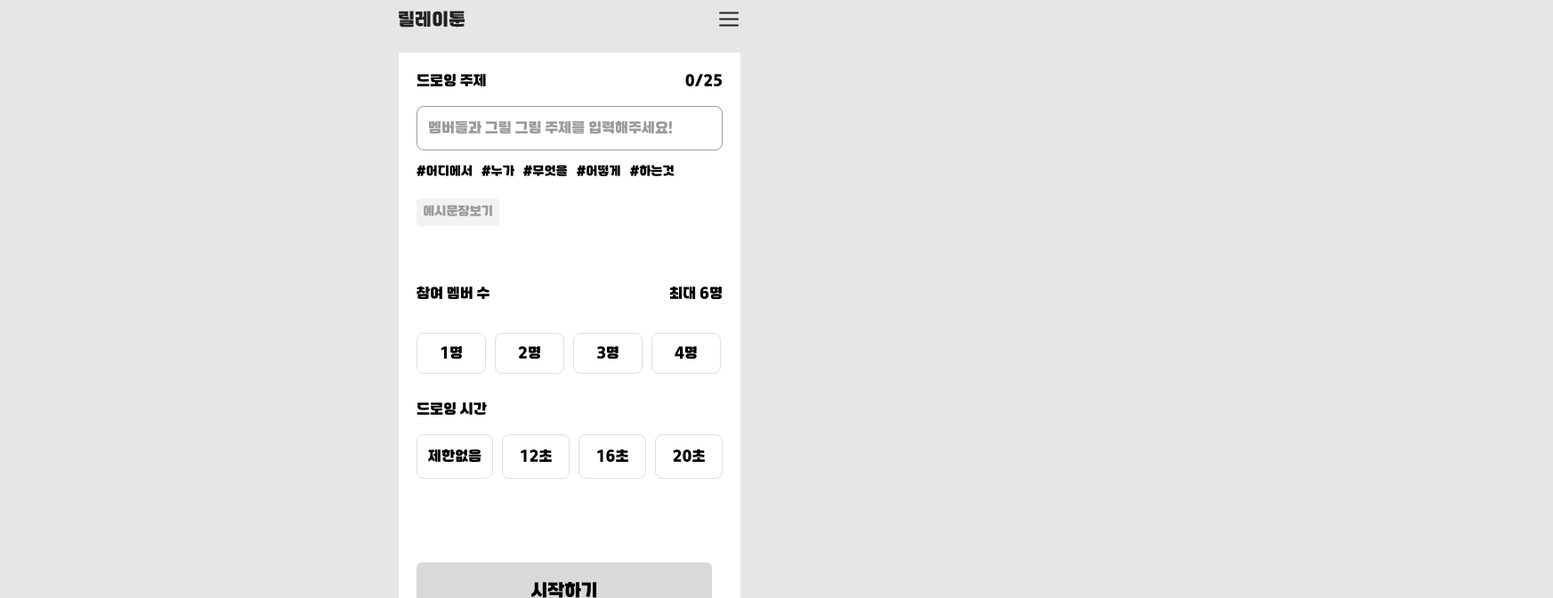
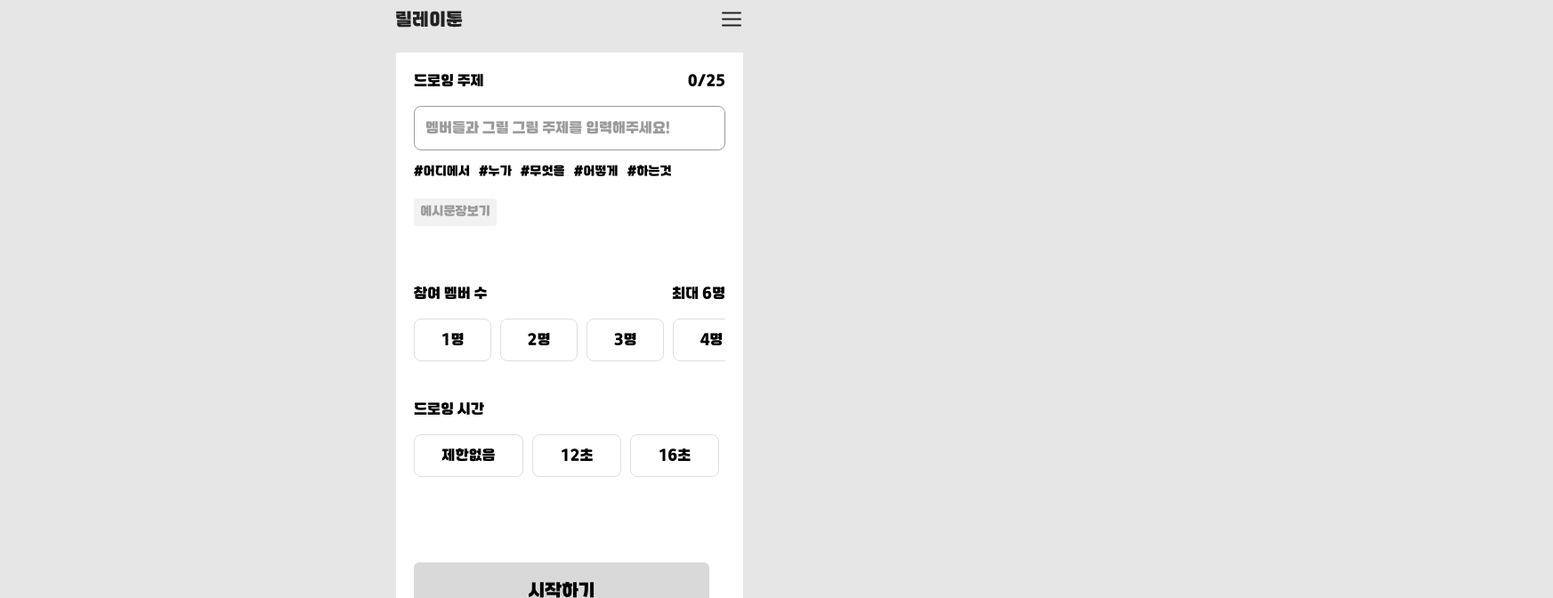
Before and after one commit to relay-toon/front, a Next.js app: page /create-room in a window 1280 px wide. Shown: the top 672 px of the page at 89% size, 1745 px wide, since content can reach past the window. Built offline with nearby package versions, Linux system fonts and the light colour scheme.

Commit message:
feature: activate & deactivate LargeBtn on create-room

```diff
--- a/package.json
+++ b/package.json
@@ -12,6 +12,7 @@
     "next": "14.2.1",
     "react": "^18",
     "react-dom": "^18",
+    "react-hook-form": "^7.51.3",
     "tailwind-scrollbar-hide": "^1.1.7"
   },
   "devDependencies": {
--- a/src/app/(main)/create-room/page.tsx
+++ b/src/app/(main)/create-room/page.tsx
@@ -2,13 +2,22 @@
 import LargeBtn from '@/src/components/LargeBtn';
 import { useEffect, useRef, useState } from 'react';
 import { moseoverHandler, timeSetMoseoverHandler } from './action';
+import { useForm, SubmitHandler } from 'react-hook-form';
+
+interface subjectValue {
+  drawingSubject: string;
+}
 
 export default function CreateRoom() {
+  const { register, handleSubmit } = useForm<subjectValue>();
   const [subjectText, setSubjectText] = useState('');
+  const [memberOption, setMemberOption] = useState(false);
+  const [timeOption, setTimeOption] = useState(false);
+
   const maxLength = 25;
   let hashtagArr = ['#어디에서', '#누가', '#무엇을', '#어떻게', '#하는것'];
+  let memberNumArr = new Array(6).fill(0);
   let drawingTime = ['제한없음', '12초', '16초', '20초'];
-  let memberNumArr = new Array(6).fill(0);
   const sliderRef = useRef<HTMLDivElement>(null);
   const timeSetSliderRef = useRef<HTMLDivElement>(null);
 
@@ -51,9 +60,16 @@ export default function CreateRoom() {
       }
     };
   }, []);
+  const handleSubjectTextChange = (e: React.ChangeEvent<HTMLInputElement>) => {
+    setSubjectText(e.target.value);
+  };
+  const onSubmit: SubmitHandler<subjectValue> = ({ drawingSubject }) => {};
+
+  const handleMemberCheck = () => [setMemberOption(true)];
+  const handleTimeCheck = () => [setTimeOption(true)];
 
   return (
-    <div className="max-w-sm mt-[23.5px] p-5 bg-white custom-waguri-font">
+    <div className="w-[390px] mt-[23.5px] p-5 bg-white custom-waguri-font h-[844px]">
       <div className="flex flex-col">
         <div className="flex justify-between">
           <span>드로잉 주제</span>
@@ -61,11 +77,16 @@ export default function CreateRoom() {
             {subjectText.length}/{maxLength}
           </span>
         </div>
+        <form onSubmit={handleSubmit(onSubmit)} className="w-screen mt-[16px]">
           <input
-          className="p-3 rounded-lg border border-[#9B9B9B] placeholder:text-[#9B9B9B] mt-[16px]"
+            {...register('drawingSubject', { required: true })}
+            className="w-[350px] p-3 rounded-lg border border-[#9B9B9B] placeholder:text-[#9B9B9B] "
             type="text"
+            value={subjectText}
+            onChange={handleSubjectTextChange}
             placeholder="멤버들과 그릴 그림 주제를 입력해주세요!"
           />
+        </form>
         <div className="flex gap-[10px] text-sm mt-[14px]">
           {hashtagArr.map((hashtag, index) => (
             <div key={`${hashtag}-${index}`}>
@@ -74,7 +95,8 @@ export default function CreateRoom() {
           ))}
         </div>
         <div className="flex justify-center items-center w-[93px] h-[31px] rounded-[4px] bg-[#F2F2F2] text-sm mt-[20px]">
-          <span className="text-[#9B9B9B]">예시문장보기</span>
+          <button className="text-[#9B9B9B]">예시문장보기</button>
+          {/* 예시문장 들어갈 곳 */}
         </div>
       </div>
       <div className="h-[94px] mt-[64px] " onWheel={moseoverHandler}>
@@ -82,34 +104,29 @@ export default function CreateRoom() {
           <span>참여 멤버 수</span>
           <span>최대 6명</span>
         </div>
-        <div
-          className="mt-[16px] flex gap-[10px] overflow-x-auto overflow-y-hidden whitespace-nowrap scroll-smooth scrollbar-hide"
-          id="slider"
-          ref={sliderRef}
-        >
         <form
           className="mt-[16px] w-full flex h-fit gap-[10px] overflow-x-auto overflow-y-hidden whitespace-nowrap scroll-smooth scrollbar-hide"
-            id="drawingTimeSlider"
+          id="slider"
         >
           {memberNumArr.map((num, i) => (
-              <div className="w-[40rem]" key={`${i}`}>
+            <div className="w-[40rem]" key={`${i}`} id="item">
               <input
                 type="radio"
                 className="peer hidden"
                 id={`${num}-${i}`}
                 value={num}
                 name="answer"
+                onClick={handleMemberCheck}
               />
               <label
                 htmlFor={`${num}-${i}`}
-                  className="block cursor-pointer select-none rounded-lg px-[25px] py-[10px] border border-[#DEDEDE] text-center peer-checked:bg-black peer-checked:text-white"
+                className="block cursor-pointer select-none rounded-lg px-[29.53px] py-[11px] border border-[#DEDEDE] text-center peer-checked:bg-black peer-checked:text-white"
               >
                 {i + 1}명
               </label>
             </div>
           ))}
         </form>
-        </div>
       </div>
       <div
         className="h-[125px] mt-[36px] mb-[59px] relative"
@@ -119,32 +136,35 @@ export default function CreateRoom() {
           <span>드로잉 시간</span>
         </div>
         <div>
-          <div
+          <form
             className="mt-[16px] flex gap-[10px] overflow-x-auto overflow-y-hidden whitespace-nowrap scroll-smooth scrollbar-hide"
             id="drawingTimeSlider"
-            ref={timeSetSliderRef}
           >
             {drawingTime.map((time, i) => (
-              <div className="w-[40rem]" key={`${time}-${i}`}>
+              <div className="w-[40rem]" key={`${time}-${i}`} id="timeItem">
                 <input
                   type="radio"
                   className="peer hidden"
                   id={`${time}-${i}`}
                   value={time}
                   name="answer"
+                  onClick={handleTimeCheck}
                 />
                 <label
                   htmlFor={`${time}-${i}`}
-                  className="block cursor-pointer select-none rounded-lg p-3 border border-[#DEDEDE] text-center peer-checked:bg-black peer-checked:text-white"
+                  className="block cursor-pointer select-none rounded-lg px-[30.5px] py-[11px] border border-[#DEDEDE] text-center peer-checked:bg-black peer-checked:text-white"
                 >
                   {time}
                 </label>
               </div>
             ))}
+          </form>
         </div>
       </div>
-      </div>
-      <LargeBtn text="시작하기" active={false} />
+      <LargeBtn
+        text="시작하기"
+        active={subjectText.length && memberOption && timeOption ? true : false}
+      />
     </div>
   );
 }
--- a/src/components/LargeBtn.tsx
+++ b/src/components/LargeBtn.tsx
@@ -5,7 +5,7 @@ interface BtnText {
 export default function LargeBtn({ text, active }: BtnText) {
   return (
     <button
-      className={`w-[332px] h-[64px] ${active ? 'bg-[#E0FF68]' : 'bg-[#D9D9D9]'} text-black text-[20px] rounded-md text-center flex justify-center items-center `}
+      className={`w-[332px] h-[64px] ${active ? 'bg-[#E0FF68]' : 'bg-[#D9D9D9]'} text-black text-[20px] rounded-md text-center flex justify-center items-center ${active ? 'cursor-pointer' : 'cursor-default'}`}
     >
       {text}
     </button>
```
Also changed, not shown: 1 other file (tests, documents, lock files or other folders). Lines whose indentation alone changed are shown as unchanged.
